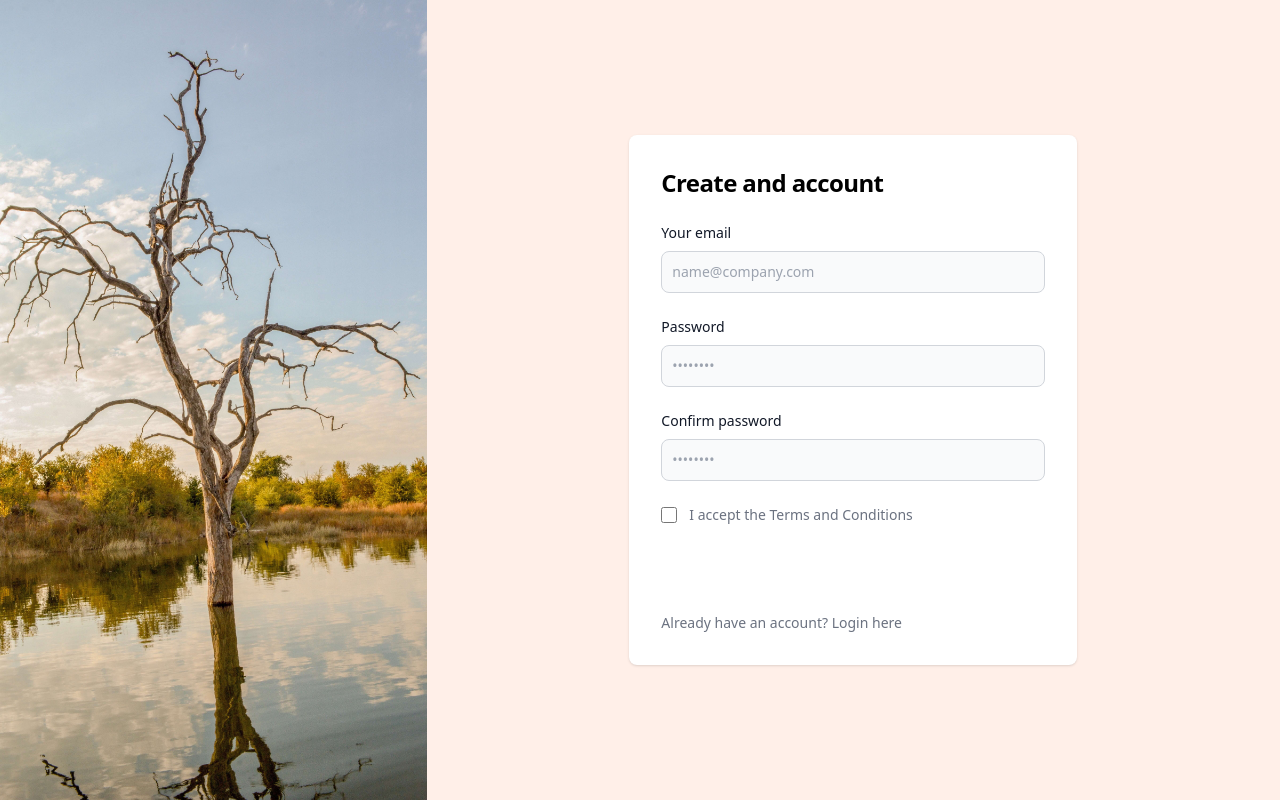
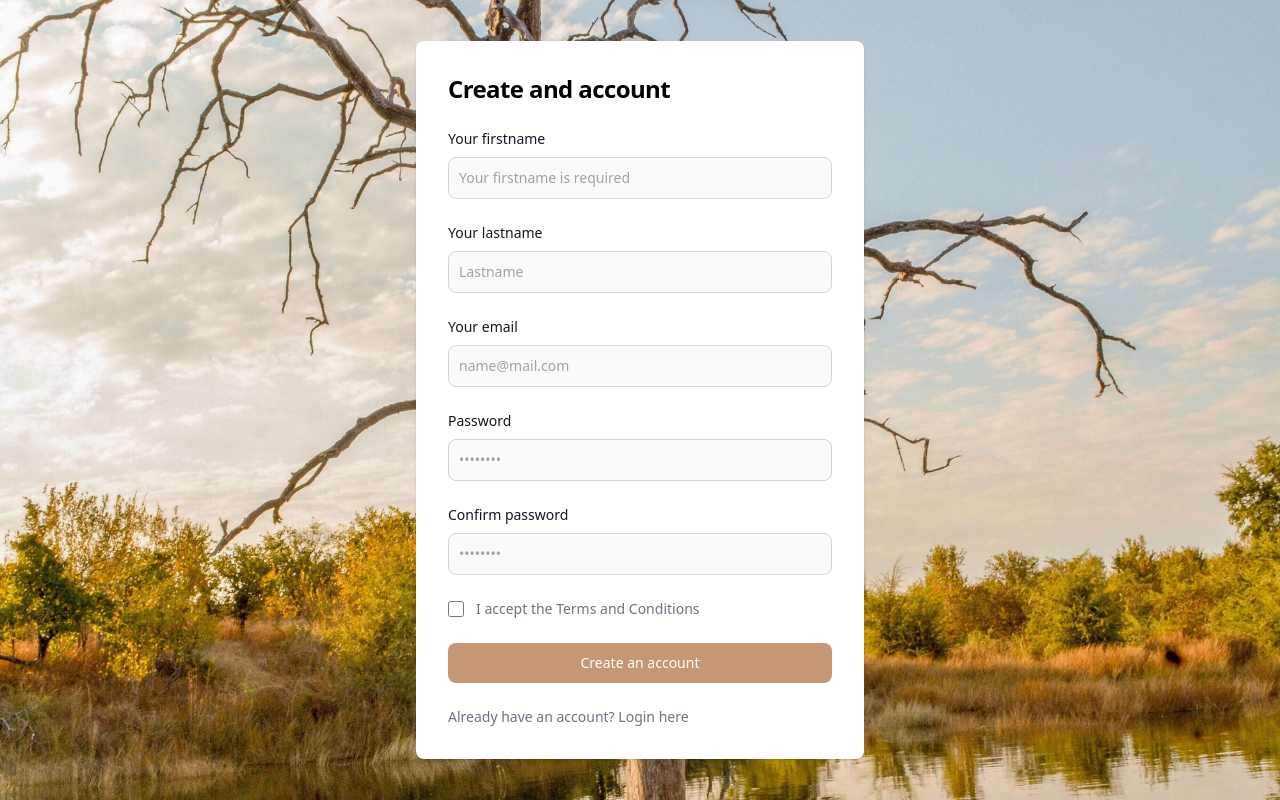
Before and after one commit to gtchax/musha, a React (Vite) app: page /signup in a window 1280 px wide. Built offline with nearby package versions, Linux system fonts and the light colour scheme.

Commit message:
added react-hook-form to signup page

```diff
--- a/package.json
+++ b/package.json
@@ -12,6 +12,7 @@
   "dependencies": {
     "react": "^18.2.0",
     "react-dom": "^18.2.0",
+    "react-hook-form": "7.49.2",
     "react-router-dom": "6.21.1"
   },
   "devDependencies": {
--- a/src/pages/Login.tsx
+++ b/src/pages/Login.tsx
@@ -1,9 +1,9 @@
-import {Link} from "react-router-dom";
+import { Link } from "react-router-dom";
 
 const Login = () => {
   return (
     <section className="h-full w-full">
-      <div className="h-full flex-1 bg-vintage flex flex-col items-center justify-center px-6 py-8 mx-auto md:h-screen lg:py-0">
+      <div className="h-full flex-1 bg-vintage flex flex-col items-center justify-center px-6 py-8 mx-auto md:h-screen lg:py-0 -mt-12">
         {/* <Link
         to='/'
         className="flex items-center mb-6 text-2xl font-semibold text-brown"
@@ -11,7 +11,7 @@ const Login = () => {
 
         Musha
       </Link> */}
-        <div className="w-full bg-white rounded-lg shadow md:mt-0 sm:max-w-md xl:p-0 ">
+        <div className="w-full  rounded-lg  md:mt-0 sm:max-w-md xl:p-0 ">
           <div className="p-6 space-y-4 md:space-y-6 sm:p-8">
             <h1 className="text-xl font-bold leading-tight tracking-tight text- md:text-2xl ">
               Sign in
@@ -47,36 +47,12 @@ const Login = () => {
                   className="bg-gray-50 border border-gray-300 text-gray-900 sm:text-sm rounded-lg focus:ring-primary-600 focus:border-primary-600 block w-full p-2.5 dark:border-gray-600 dark:placeholder-gray-400  dark:focus:ring-blue-500 dark:focus:border-blue-500"
                 />
               </div>
-              <div>
-                <label
-                  htmlFor="confirm-password"
-                  className="block mb-2 text-sm font-medium text-gray-900 "
-                >
-                  Confirm password
-                </label>
-                <input
-                  type="confirm-password"
-                  name="confirm-password"
-                  id="confirm-password"
-                  placeholder="••••••••"
-                  className="bg-gray-50 border border-gray-300 text-gray-900 sm:text-sm rounded-lg focus:ring-primary-600 focus:border-primary-600 block w-full p-2.5 dark:border-gray-600 dark:placeholder-gray-400  dark:focus:ring-blue-500 dark:focus:border-blue-500"
-                />
-              </div>
-              <div className="flex items-start">
-                <div className="flex items-center h-5">
-                  <input
-                    id="terms"
-                    aria-describedby="terms"
-                    type="checkbox"
-                    className="w-4 h-4 border border-gray-300 rounded bg-gray-50 focus:ring-3 focus:ring-primary-300 dark:border-gray-600 dark:focus:ring-primary-600 dark:ring-offset-gray-800"
-                  />
-                </div>
-              </div>
+
               <button
                 type="submit"
-                className="w-full text-white bg-primary-600 hover:bg-primary-700 focus:ring-4 focus:outline-none focus:ring-primary-300 font-medium rounded-lg text-sm px-5 py-2.5 text-center dark:bg-primary-600 dark:hover:bg-primary-700 dark:focus:ring-primary-800"
+                className=" w-full text-white bg-primary-600 hover:bg-primary-700 focus:ring-4 focus:outline-none focus:ring-primary-300 font-medium rounded-lg text-sm px-5 py-2.5 text-center bg-teal dark:hover:bg-primary-700 dark:focus:ring-primary-800"
               >
-                Create an account
+                Sign in
               </button>
               <p className="text-sm font-light text-gray-500 dark:text-gray-400">
                 Don't have an account?{" "}
--- a/src/pages/Signup.tsx
+++ b/src/pages/Signup.tsx
@@ -1,10 +1,22 @@
-import {Link} from 'react-router-dom'
+import { Link } from "react-router-dom";
+import { useForm } from "react-hook-form";
 
+type TRegisterData = {
+  firstname: string;
+  lastname: string;
+  password: string;
+  confirmPassword: string;
+  email: string;
+};
 const Signup = () => {
+  const { register, watch, handleSubmit, formState: {errors} } = useForm<TRegisterData>();
+
+  const onSubmit = handleSubmit((data) => {
+    console.log(data);
+  });
   return (
     <section className=" min-h-screen w-full md:flex">
-      <div className="hidden md:flex h-screen  bg-brown w-1/3 bg-cover bg-[url('/tree.jpg')] bg-center"></div>
-      <div className="h-full flex-1 bg-vintage flex flex-col items-center justify-center px-6 py-8 mx-auto md:h-screen lg:py-0">
+      <div className=" bg-cover bg-center md:bg-[url('/tree.jpg')] h-full flex-1 bg-vintage flex flex-col items-center justify-center px-6 py-8 mx-auto md:h-screen lg:py-0">
         {/* <Link
           to='/'
           className="flex items-center mb-6 text-2xl font-semibold text-brown"
@@ -17,7 +29,39 @@ const Signup = () => {
             <h1 className="text-xl font-bold leading-tight tracking-tight text- md:text-2xl ">
               Create and account
             </h1>
-            <form className="space-y-4 md:space-y-6" action="#">
+            <form className="space-y-4 md:space-y-6" onSubmit={onSubmit}>
+              <div>
+                <label
+                  htmlFor="email"
+                  className="block mb-2 text-sm font-medium text-gray-900 "
+                >
+                  Your firstname
+                </label>
+                <input
+                  type="text"
+                  {...register("firstname", {
+                    required: "This field is required",
+                  })}
+                  className="bg-gray-50 border border-gray-300 text-gray-900 sm:text-sm rounded-lg focus:ring-primary-600 focus:border-primary-600 block w-full p-2.5  dark:border-gray-600 dark:placeholder-gray-400  dark:focus:ring-blue-500 dark:focus:border-blue-500"
+                  placeholder="Your firstname is required"
+                />
+              </div>
+              <div>
+                <label
+                  htmlFor="email"
+                  className="block mb-2 text-sm font-medium text-gray-900 "
+                >
+                  Your lastname
+                </label>
+                <input
+                  type="text"
+                  {...register("lastname", {
+                    required: "Your lastname is required",
+                  })}
+                  className="bg-gray-50 border border-gray-300 text-gray-900 sm:text-sm rounded-lg focus:ring-primary-600 focus:border-primary-600 block w-full p-2.5  dark:border-gray-600 dark:placeholder-gray-400  dark:focus:ring-blue-500 dark:focus:border-blue-500"
+                  placeholder="Lastname"
+                />
+              </div>
               <div>
                 <label
                   htmlFor="email"
@@ -27,11 +71,11 @@ const Signup = () => {
                 </label>
                 <input
                   type="email"
-                  name="email"
-                  id="email"
+                  {...register("email", {
+                    required: "Your email is required",
+                  })}
                   className="bg-gray-50 border border-gray-300 text-gray-900 sm:text-sm rounded-lg focus:ring-primary-600 focus:border-primary-600 block w-full p-2.5  dark:border-gray-600 dark:placeholder-gray-400  dark:focus:ring-blue-500 dark:focus:border-blue-500"
-                  placeholder="name@company.com"
-
+                  placeholder="name@mail.com"
                 />
               </div>
               <div>
@@ -43,11 +87,15 @@ const Signup = () => {
                 </label>
                 <input
                   type="password"
-                  name="password"
-                  id="password"
+                  {...register("password", {
+                    required: "A password is required",
+                    minLength: {
+                      value: 8,
+                      message: "Password must be at least 8 characters",
+                    },
+                  })}
                   placeholder="••••••••"
                   className="bg-gray-50 border border-gray-300 text-gray-900 sm:text-sm rounded-lg focus:ring-primary-600 focus:border-primary-600 block w-full p-2.5 dark:border-gray-600 dark:placeholder-gray-400  dark:focus:ring-blue-500 dark:focus:border-blue-500"
-
                 />
               </div>
               <div>
@@ -58,12 +106,19 @@ const Signup = () => {
                   Confirm password
                 </label>
                 <input
-                  type="confirm-password"
-                  name="confirm-password"
-                  id="confirm-password"
+                  type="password"
+                  {...register("confirmPassword", {
+                    required: "Please confirm your password",
+                    validate: (val) => {
+                      if (!val) {
+                        return "A password is required, watch";
+                      } else if (watch("password") !== val) {
+                        return "Your passwords do not match";
+                      }
+                    },
+                  })}
                   placeholder="••••••••"
                   className="bg-gray-50 border border-gray-300 text-gray-900 sm:text-sm rounded-lg focus:ring-primary-600 focus:border-primary-600 block w-full p-2.5 dark:border-gray-600 dark:placeholder-gray-400  dark:focus:ring-blue-500 dark:focus:border-blue-500"
-
                 />
               </div>
               <div className="flex items-start">
@@ -73,7 +128,6 @@ const Signup = () => {
                     aria-describedby="terms"
                     type="checkbox"
                     className="w-4 h-4 border border-gray-300 rounded bg-gray-50 focus:ring-3 focus:ring-primary-300 dark:border-gray-600 dark:focus:ring-primary-600 dark:ring-offset-gray-800"
-
                   />
                 </div>
                 <div className="ml-3 text-sm">
@@ -93,7 +147,7 @@ const Signup = () => {
               </div>
               <button
                 type="submit"
-                className="w-full text-white bg-primary-600 hover:bg-primary-700 focus:ring-4 focus:outline-none focus:ring-primary-300 font-medium rounded-lg text-sm px-5 py-2.5 text-center dark:bg-primary-600 dark:hover:bg-primary-700 dark:focus:ring-primary-800"
+                className="w-full text-white bg-brown hover:bg-primary-700 focus:ring-4 focus:outline-none focus:ring-primary-300 font-medium rounded-lg text-sm px-5 py-2.5 text-center dark:bg-primary-600 dark:hover:bg-primary-700 dark:focus:ring-primary-800"
               >
                 Create an account
               </button>
```
Also changed, not shown: 1 other file (tests, documents, lock files or other folders).
